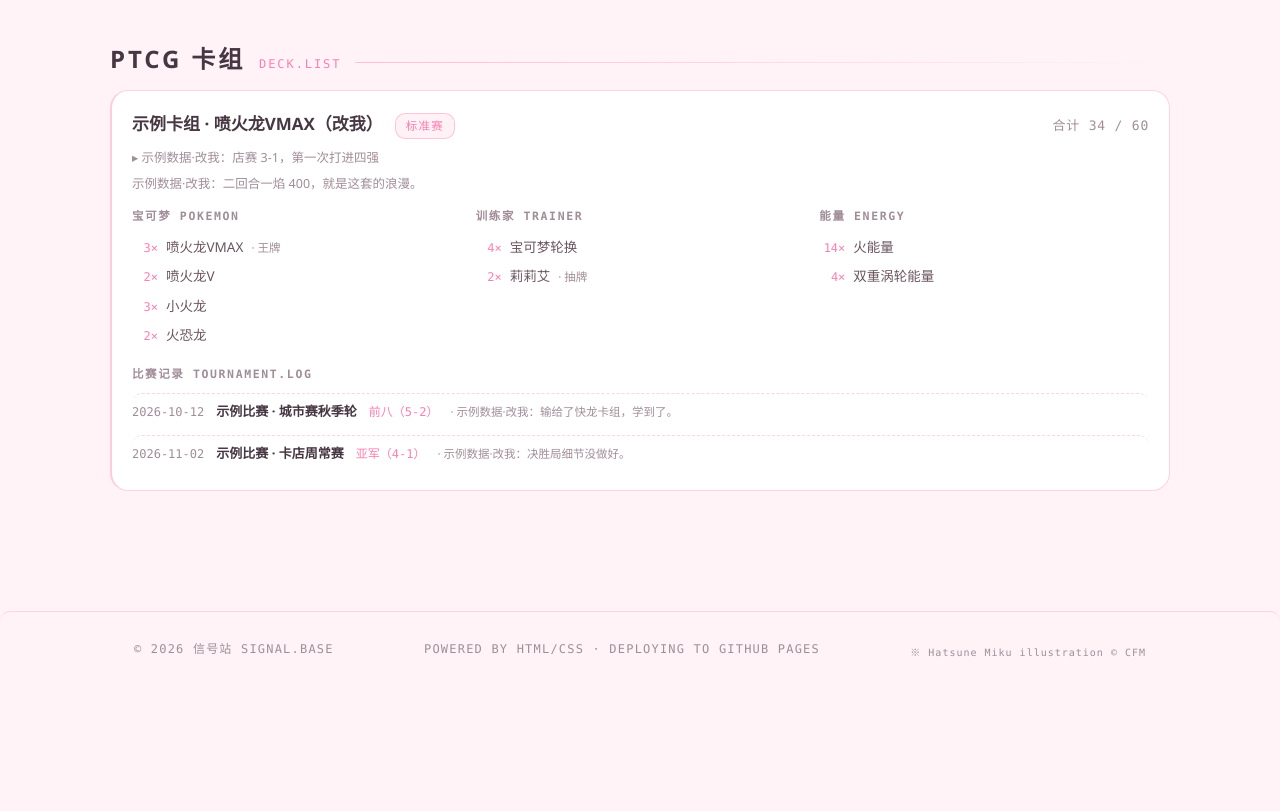
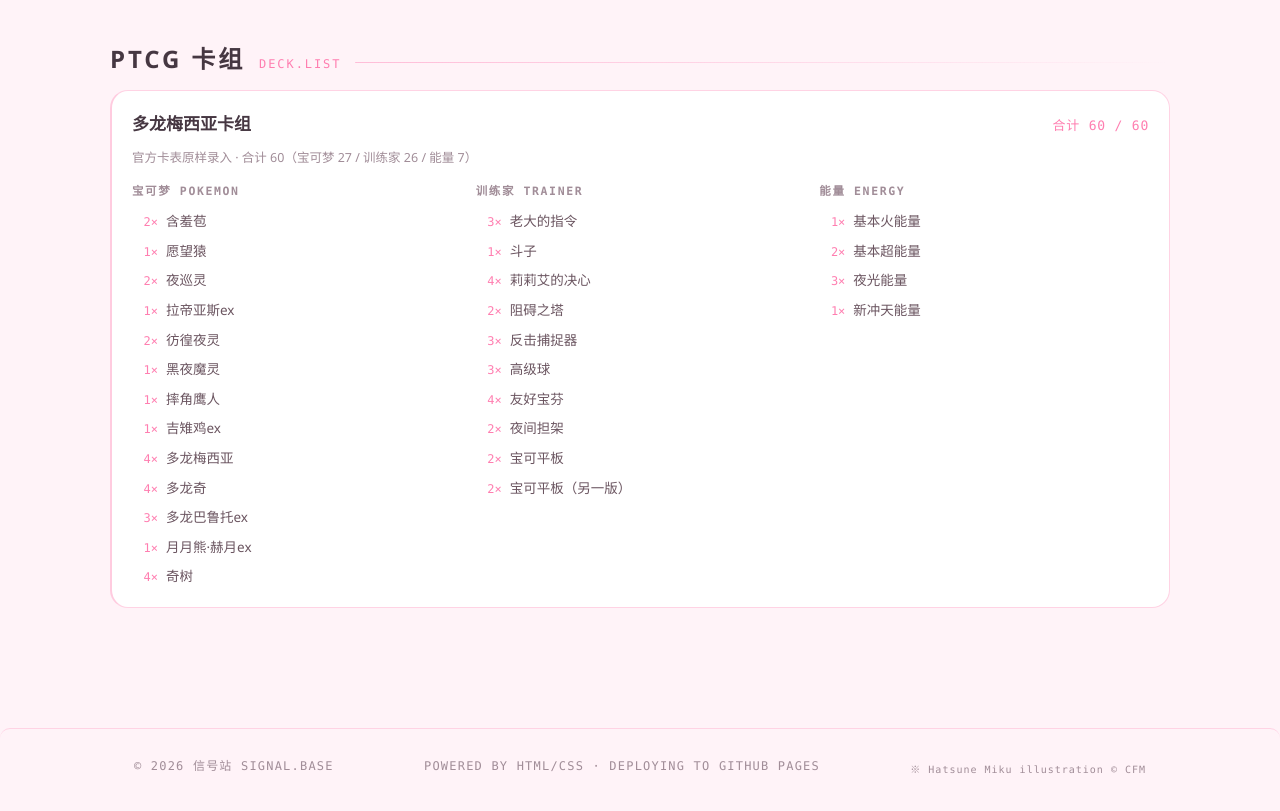
Before and after one commit to Barley111/Barley111.github.io, a plain HTML site: page games.html in a window 1280 px wide. Shown: the part 1324-2135 px from the top of the page. Before the commit the page ends 2022 px from the top, so only its background shows below. Drawn offline with Linux system fonts and the light colour scheme.

Commit message:
update blog

```diff
--- a/games.html
+++ b/games.html
@@ -124,24 +124,40 @@
       /* PTCG:AUTO START（本区块由管理终端读写，手动修改会在下次保存时被覆盖） */
       var PTCG_DECKS = [
         {
-          name: "示例卡组 · 喷火龙VMAX（改我）",
-          format: "标准赛",
-          record: "示例数据·改我：店赛 3-1，第一次打进四强",
-          note: "示例数据·改我：二回合一焰 400，就是这套的浪漫。",
+          name: "多龙梅西亚卡组",
+          format: "",
+          record: "",
+          note: "官方卡表原样录入 · 合计 60（宝可梦 27 / 训练家 26 / 能量 7）",
           cards: [
-            { t: "P", n: "喷火龙VMAX", c: 3, note: "王牌" },
-            { t: "P", n: "喷火龙V", c: 2 },
-            { t: "P", n: "小火龙", c: 3 },
-            { t: "P", n: "火恐龙", c: 2 },
-            { t: "T", n: "宝可梦轮换", c: 4 },
-            { t: "T", n: "莉莉艾", c: 2, note: "抽牌" },
-            { t: "E", n: "火能量", c: 14 },
-            { t: "E", n: "双重涡轮能量", c: 4 }
+            { t: "P", n: "含羞苞", c: 2 },
+            { t: "P", n: "愿望猿", c: 1 },
+            { t: "P", n: "夜巡灵", c: 2 },
+            { t: "P", n: "拉帝亚斯ex", c: 1 },
+            { t: "P", n: "彷徨夜灵", c: 2 },
+            { t: "P", n: "黑夜魔灵", c: 1 },
+            { t: "P", n: "摔角鹰人", c: 1 },
+            { t: "P", n: "吉雉鸡ex", c: 1 },
+            { t: "P", n: "多龙梅西亚", c: 4 },
+            { t: "P", n: "多龙奇", c: 4 },
+            { t: "P", n: "多龙巴鲁托ex", c: 3 },
+            { t: "P", n: "月月熊·赫月ex", c: 1 },
+            { t: "P", n: "奇树", c: 4 },
+            { t: "T", n: "老大的指令", c: 3 },
+            { t: "T", n: "斗子", c: 1 },
+            { t: "T", n: "莉莉艾的决心", c: 4 },
+            { t: "T", n: "阻碍之塔", c: 2 },
+            { t: "T", n: "反击捕捉器", c: 3 },
+            { t: "T", n: "高级球", c: 3 },
+            { t: "T", n: "友好宝芬", c: 4 },
+            { t: "T", n: "夜间担架", c: 2 },
+            { t: "T", n: "宝可平板", c: 2 },
+            { t: "T", n: "宝可平板（另一版）", c: 2 },
+            { t: "E", n: "基本火能量", c: 1 },
+            { t: "E", n: "基本超能量", c: 2 },
+            { t: "E", n: "夜光能量", c: 3 },
+            { t: "E", n: "新冲天能量", c: 1 }
           ],
-          matches: [
-            { date: "2026-10-12", name: "示例比赛 · 城市赛秋季轮", result: "前八（5-2）", note: "示例数据·改我：输给了快龙卡组，学到了。" },
-            { date: "2026-11-02", name: "示例比赛 · 卡店周常赛", result: "亚军（4-1）", note: "示例数据·改我：决胜局细节没做好。" }
-          ]
+          matches: []
         }
       ];
       /* PTCG:AUTO END */
```
